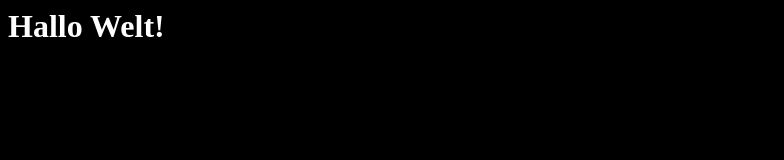
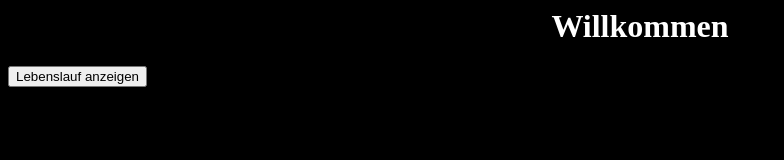
Before and after one commit to davidsasso/webpage, a plain HTML site: page index.html in a window 1280 px wide. Shown: the whole page, without its empty margins (0-784 px from the left). Drawn offline with Linux system fonts and the light colour scheme.

Commit message:
lebenslauf button

```diff
--- a/index.html
+++ b/index.html
@@ -1,9 +1,12 @@
 <html>
 <head>
-  <title>Webseite</title>
+  <title>David Sasso</title>
   <link href="main.css" rel="stylesheet">
 </head>
 <body>
-  <h1>Hallo Welt!</h1>
+  <h1 align="center">Willkommen</h1>
+  <form action="pdf/lebenslauf.pdf">
+    <input type="submit" value="Lebenslauf anzeigen">
+  </form>
 </body>
 </html
```
